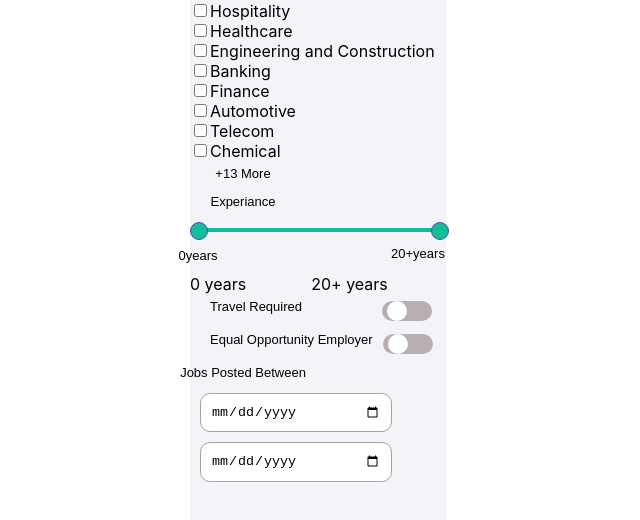
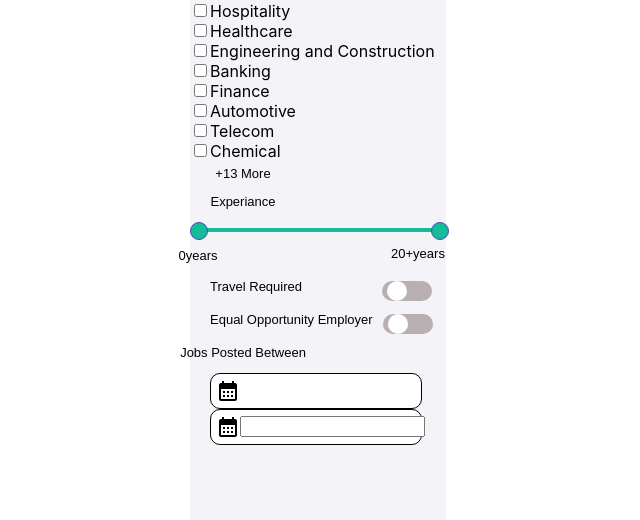
Before and after one commit to ushabanda/Truetalent, a React (Create React App) app: page /jobs/search in a window 1280 px wide. Shown: the part 1197-1717 px from the top of the page, without its empty margins (0-640 px from the left). Built offline with nearby package versions, Linux system fonts and the light colour scheme.

Commit message:
completed image and calendar task

```diff
--- a/package.json
+++ b/package.json
@@ -12,6 +12,7 @@
     "@testing-library/react": "^13.4.0",
     "@testing-library/user-event": "^13.5.0",
     "react": "^18.2.0",
+    "react-datepicker": "^4.11.0",
     "react-dom": "^18.2.0",
     "react-input-range": "^1.3.0",
     "react-range-slider-input": "^3.0.7",
--- a/src/Essential/index.jsx
+++ b/src/Essential/index.jsx
@@ -3,6 +3,8 @@ import "./styles.css";
 import SearchIcon from "@mui/icons-material/Search";
 import LocationOnIcon from "@mui/icons-material/LocationOn";
 import { useNavigate } from "react-router-dom";
+import images from "../components/images/usha-image.jpg"
+
 
 function Essential() {
   const [jobs, setJobs] = useState(false);
@@ -29,6 +31,9 @@ function Essential() {
         Get the <span className="text">Right Job</span> You Deserve
       </h2>
       <p>Your next career move starts here</p>
+      <div className="image-container">
+      <img src={images} alt="usha-image.jpg" />
+      </div>
       <button
         className="jobs"
         id="button"
--- a/src/Essential/styles.css
+++ b/src/Essential/styles.css
@@ -101,3 +101,11 @@ SearchIcon {
     color: white;
     right: 85px;
 }
+img{
+    height:200px;
+    width:200px;
+    margin-left:1160px;
+    margin-top:-120px;
+    border-radius: 50%;
+    border:1px solid black;
+}
--- a/src/components/Jobs/index.jsx
+++ b/src/components/Jobs/index.jsx
@@ -1,12 +1,47 @@
-import React from "react";
+import React,{useState} from "react";
 import SearchIcon from "@mui/icons-material/Search";
 import LocationOnIcon from "@mui/icons-material/LocationOn";
 import "./styles.css";
 import Rangeslider from "../Rangeslider";
+import CalendarMonthIcon from '@mui/icons-material/CalendarMonth';
 // import RangeSlider from 'react-range-slider-input';
 // import 'react-range-slider-input/dist/style.css';
+import Calendar from "../calendar";
 
 function Jobs() {
+//   const [todate, setTodate] = useState([])
+//   const [fromdate, setFromdate] = useState([])
+//   const[todateformat, setTodateformat] = useState('')
+//   const[fromdateformat, setFromdateformat] = useState('')
+
+//   const handletodate=(e)=> {
+// const gettodatevalue = e.target.value;
+// const setdateformat = gettodatevalue.split('-')
+// const settoyear = setdateformat[0];
+// const settomonth = setdateformat[1];
+// const settodate = setdateformat[2];
+// const settodateformat = settoyear+""+settomonth+""+settodate;
+// setTodate(gettodatevalue)
+// setTodateformat(settodateformat)
+
+// console.log(settodateformat);
+//   }
+// const handlefromdate=(e)=> {
+//   const getfromdatevalue = e.target.value;
+//   const setfromformat = getfromdatevalue.split('-')
+//   const setfromyear = setfromformat[0];
+//   const setfrommonth = setfromformat[1];
+//   const setfromdate = setfromformat[2];
+//   const setfromformatdate = setfromyear+""+setfrommonth+""+setfromdate;
+//   setFromdate(getfromdatevalue)
+//   setFromdateformat(setfromformatdate)
+
+
+//     }
+//     events={
+//       backgroundColor:blue
+//     }
+
   return (
     <div className="root-container">
       <div className="main-container">
@@ -36,7 +71,7 @@ function Jobs() {
         </div>
 
         <div className="form-container">
-          <form>
+          <form >
             <p>Location</p>
             <div>
               <input type="search" placeholder="City" className="city" />
@@ -226,10 +261,7 @@ function Jobs() {
 
               <Rangeslider />
 
-              <div className="years">
-               <div className="yearOne">0 years</div>
-              <div className="yearTwenty">20+ years</div>
-              </div>
+
             </div>
             <div className="toggle-container">
               <p className="travel">Travel Required</p>
@@ -247,12 +279,23 @@ function Jobs() {
             </div>
             <div>
               <p>Jobs Posted Between</p>
-              <div>
-                <input type="date" className="calender month"/>
+              {/* <div>
+                <span>
+                <CalendarMonthIcon />
+                </span>
+                <div>
+                <input type="date" className="calender month" name="todate" placeholder="dd-mm-yyyy" onChange={(e)=>handletodate(e)} />
+                </div>
               </div>
               <div>
-                <input type="date" className="calender date" />
-              </div>
+                <span>
+                <CalendarMonthIcon />
+                </span>
+                <div>
+                <input type="date" className="calender month" name="fromdate" placeholder="dd-mm-yyyy" onChange={(e)=>handlefromdate(e)}/>
+                </div>
+              </div> */}
+              <Calendar />
             </div>
 
           </form>
--- /dev/null
+++ b/src/components/calendar/index.jsx
@@ -0,0 +1,48 @@
+import React, { useState } from 'react';
+import DatePicker from 'react-datepicker';
+import 'react-datepicker/dist/react-datepicker.css';
+import CalendarMonthIcon from '@mui/icons-material/CalendarMonth';
+import "./styles.css"
+
+const Calendar = () => {
+    const [startDate, setStartDate] = useState(null);
+    const [endDate, setEndDate] = useState(null);
+
+    const handleStartDateChange = (date) => {
+      setStartDate(date);
+    };
+
+    const handleEndDateChange = (date) => {
+      setEndDate(date);
+    };
+
+    return (
+      <div >
+        <div className='fromdate'>
+        <CalendarMonthIcon />
+        <DatePicker
+          selected={startDate}
+          onChange={handleStartDateChange}
+          selectsStart
+          startDate={startDate}
+          endDate={endDate}
+          className="fromda"
+
+        />
+        </div>
+        <div className='todate'>
+        <CalendarMonthIcon />
+        <DatePicker
+          selected={endDate}
+          onChange={handleEndDateChange}
+          selectsEnd
+          startDate={startDate}
+          endDate={endDate}
+          minDate={startDate}
+        />
+        </div>
+      </div>
+    );
+  };
+
+  export default Calendar;
--- /dev/null
+++ b/src/components/calendar/styles.css
@@ -0,0 +1,38 @@
+.fromdate{
+    display: flex;
+    border:1px solid black;
+    padding:5px;
+    width:200px;
+    margin-left:20px;
+    background-color: white;
+    border-radius: 10px;
+}
+.todate{
+    display:flex;
+}
+.fromda{
+    border:none;
+
+}
+.fromda:focus{
+    outline:none;
+}
+.todate{
+    display: flex;
+    border:1px solid black;
+    padding:5px;
+    width:200px;
+    margin-left:20px;
+    background-color: white;
+    border-radius: 10px;
+}
+.todate{
+    display:flex;
+}
+.fromda{
+    border:none;
+
+}
+.fromda:focus{
+    outline:none;
+}
```
Also changed, not shown: src/components/images/usha-image.jpg (added), 1 other file (tests, documents, lock files or other folders).
